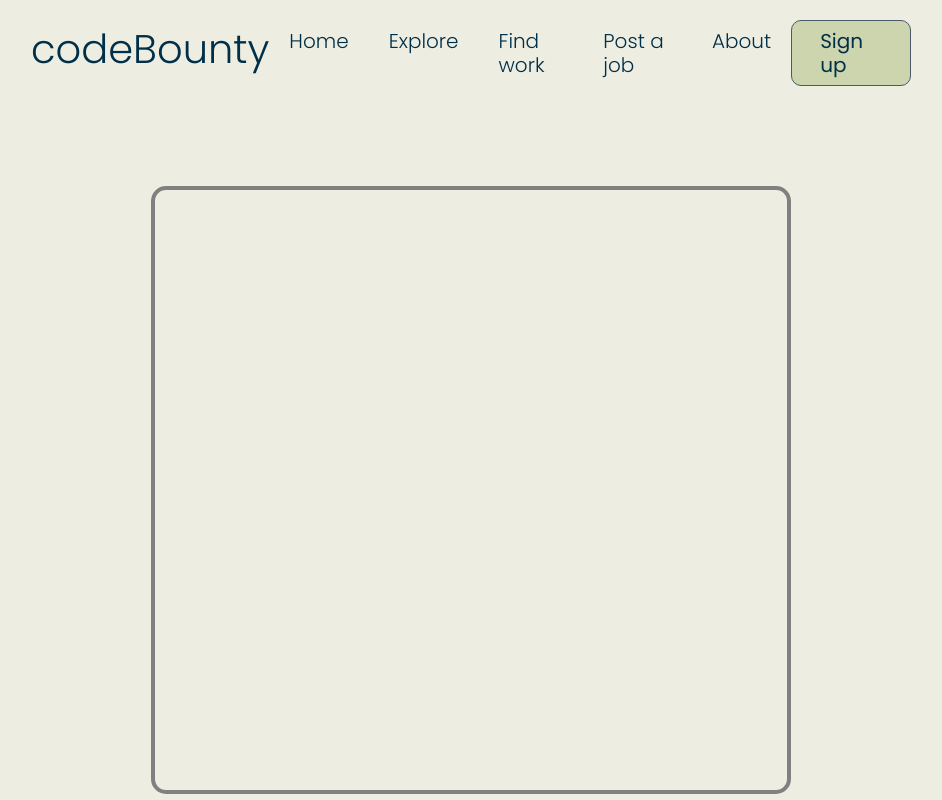
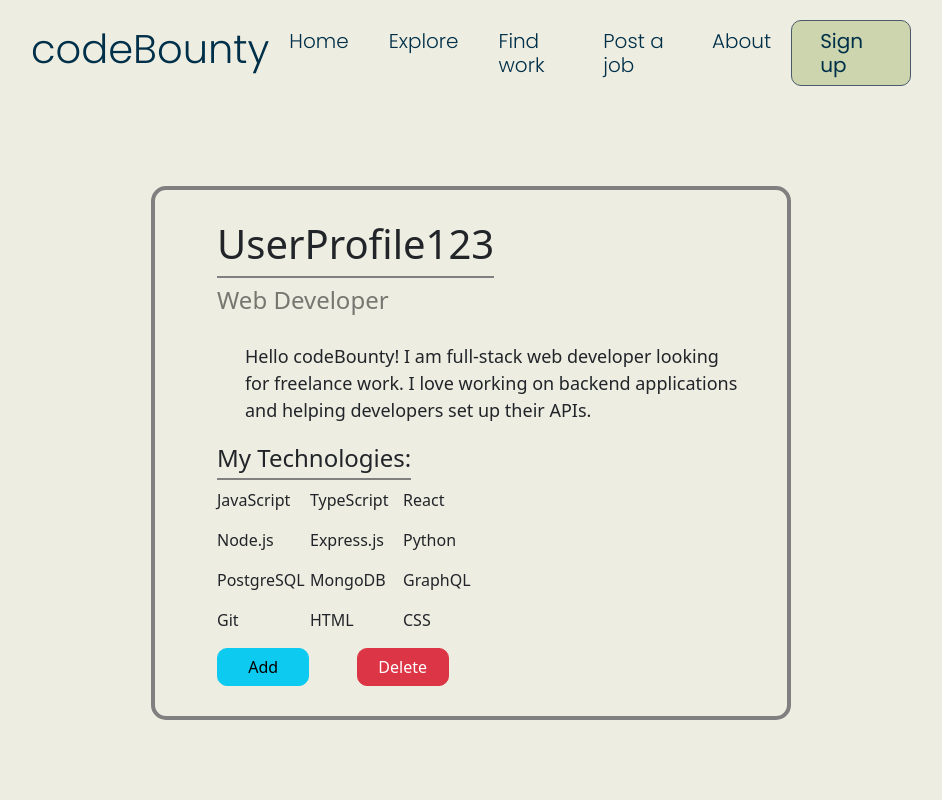
Before and after one commit to bryceberczik/codeBounty, a React (Vite) app in the folder client/: page / in a window 1280 px wide. Shown: the top 800 px of the page, without its empty margins (169-1111 px from the left). Built offline with nearby package versions, Linux system fonts and the light colour scheme.

Commit message:
Created Basic Layout for User Profile

```diff
--- a/client/src/css/userprofile.css
+++ b/client/src/css/userprofile.css
@@ -1,7 +1,43 @@
 #user-profile {
   width: 50%;
   margin: 100px auto;
-  padding-bottom: 600px;
+  padding-bottom: 30px;
   border: 4px solid gray;
   border-radius: 15px;
 }
+
+#profile-card {
+  padding: 30px 0px 0px 50px;
+}
+
+#profile-card h1 {
+  width: fit-content;
+  border-bottom: 2px solid gray;
+  padding-bottom: 8px;
+  font-size: 40px;
+}
+
+#profile-card h2 {
+  font-size: 24px;
+  color: rgba(0, 0, 0, 0.5);
+}
+
+#profile-card p {
+  width: 90%;
+  margin: auto;
+  padding-top: 20px;
+  font-weight: 500;
+  font-size: 18px;
+}
+
+#profile-card h3 {
+  width: fit-content;
+  border-bottom: 2px solid gray;
+  padding: 20px 0px 5px 0px;
+  font-size: 24px;
+}
+
+.list-button {
+  width: 80%;
+  border-radius: 10px;
+}
--- a/client/src/pages/UserProfile.tsx
+++ b/client/src/pages/UserProfile.tsx
@@ -1,10 +1,58 @@
-import { Container, Col, Nav, Row, Tab } from "react-bootstrap";
+import { Container, Row, Col } from "react-bootstrap";
+import Button from "react-bootstrap/Button";
 import "../css/userprofile.css";
 
 const UserProfile = () => {
+  const technologies = [
+    "JavaScript",
+    "TypeScript",
+    "React",
+    "Node.js",
+    "Express.js",
+    "Python",
+    "PostgreSQL",
+    "MongoDB",
+    "GraphQL",
+    "Git",
+    "HTML",
+    "CSS",
+  ];
+
   return (
     <Container id="user-profile">
+      <div id="profile-card">
+        <h1>UserProfile123</h1>
+        <h2>Web Developer</h2>
 
+        <p>
+          Hello codeBounty! I am full-stack web developer looking for freelance
+          work. I love working on backend applications and helping developers
+          set up their APIs.
+        </p>
+
+        <h3>My Technologies:</h3>
+
+        <Row style={{ width: "50%" }}>
+          {technologies.map((tech, index) => (
+            <Col key={index} sm={12} md={4} className="mb-3">
+              <div className="tech-box">{tech}</div>
+            </Col>
+          ))}
+        </Row>
+
+        <Row style={{ width: "50%" }}>
+          <Col md={6}>
+            <Button variant="info" className="list-button">
+              Add
+            </Button>
+          </Col>
+          <Col md={6}>
+            <Button variant="danger" className="list-button">
+              Delete
+            </Button>
+          </Col>
+        </Row>
+      </div>
     </Container>
   );
 };
```
